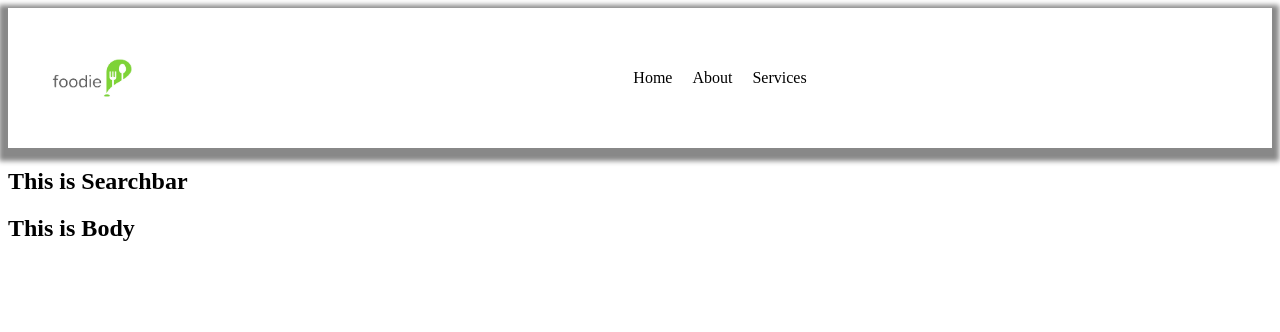
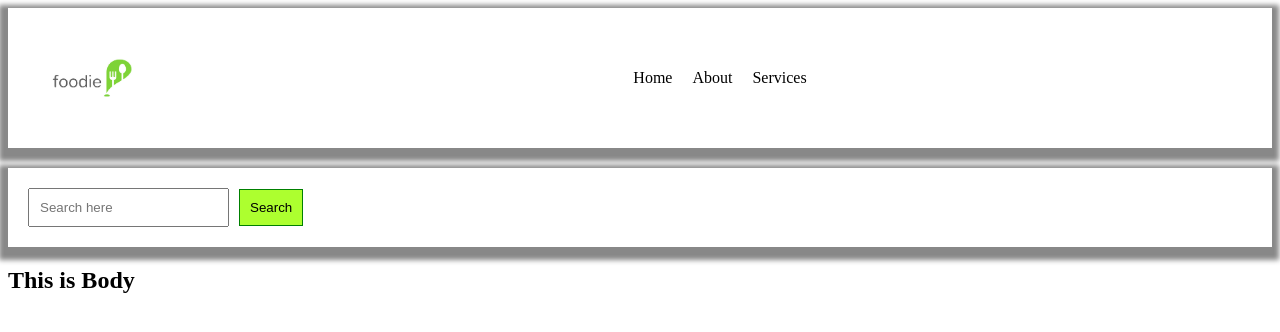
Before and after one commit to Ravisha908/foodie, a React (Vite) app: page / in a window 1280 px wide. Shown: the top 332 px of the page. Built offline with nearby package versions, Linux system fonts and the light colour scheme.

Commit message:
search bar

```diff
--- a/src/App.css
+++ b/src/App.css
@@ -30,3 +30,24 @@
   color: greenyellow;
   cursor: pointer;
 }
+
+
+.searchbar_container {
+  margin: 20px 0px;
+  padding: 20px 20px;
+  box-shadow: -1px 5px 5px 8px #888888;
+  display: flex;
+  align-items: center;
+  justify-content: space-between;
+}
+
+input {
+  padding: 10px;
+}
+
+form input[type=submit] {
+  background-color: greenyellow;
+  border: 1px solid green;
+  padding: 10px;
+  margin-left: 10px;
+}
--- a/src/App.jsx
+++ b/src/App.jsx
@@ -30,8 +30,13 @@ function Header() {
 }
 function Searchbar() {
   return (
-    <div>
-      <h2>This is Searchbar</h2>
+    <div className="searchbar_container">
+      <form>
+        <input type="text" placeholder="Search here" />
+        <input type="submit" value="Search" />
+      </form>
+
+      <div></div>
     </div>
   );
 }
```
